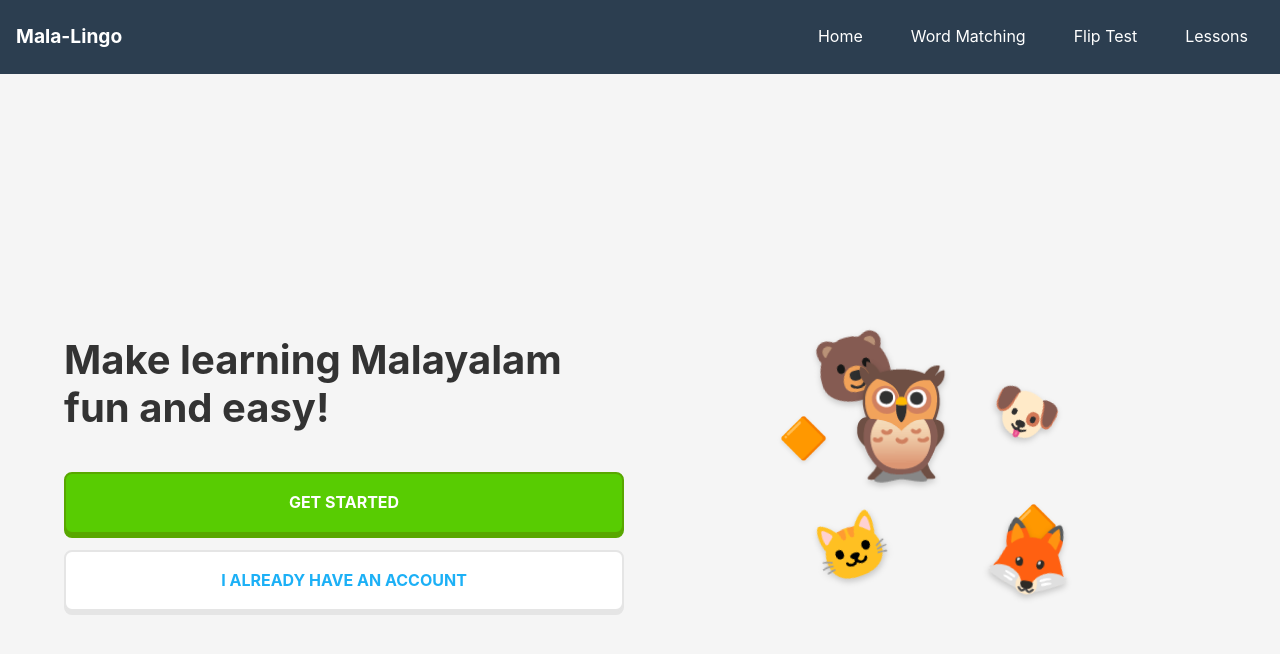
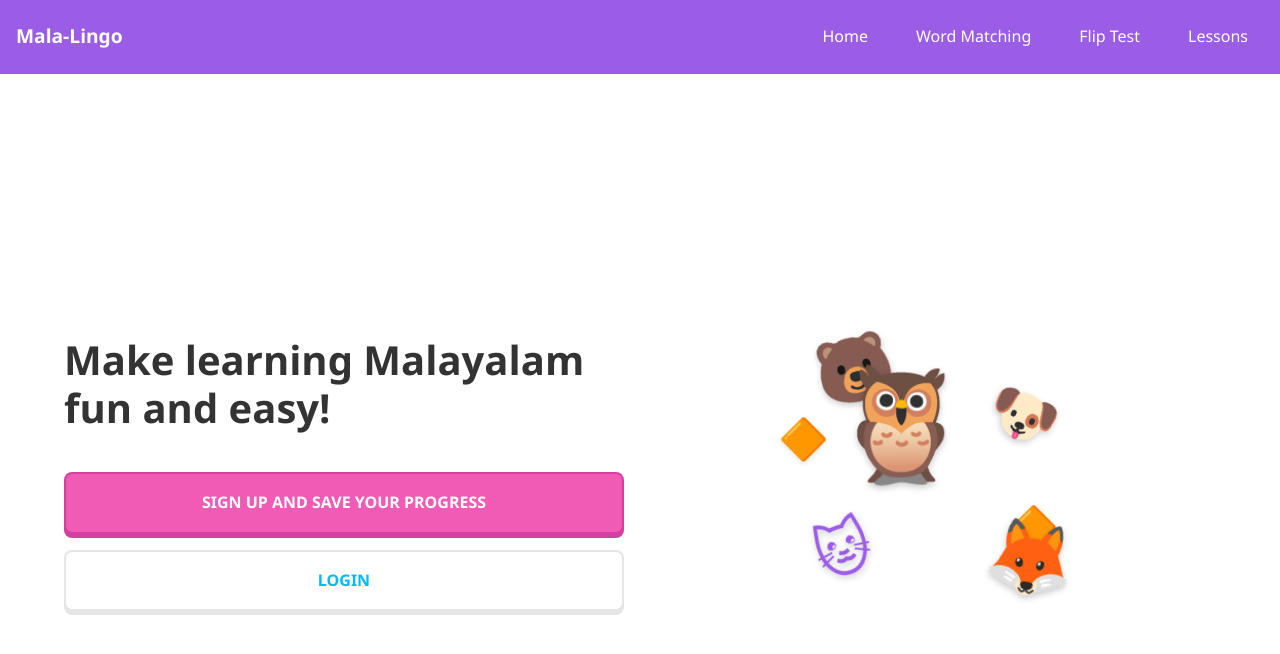
Before and after one commit to rohit-m/mala-lingo, a Vue app in the folder frontend/: page / in a window 1280 px wide. Shown: the top 654 px of the page. Built offline with nearby package versions, Linux system fonts and the light colour scheme; no server answers.

Commit message:
add color palette

```diff
--- a/frontend/src/App.vue
+++ b/frontend/src/App.vue
@@ -59,7 +59,7 @@ const handleLogout = async () => {
 }
 
 .navbar {
-  background-color: #2c3e50;
+  background-color: var(--color-purple);
   padding: 1rem;
   display: flex;
   justify-content: space-between;
@@ -88,7 +88,7 @@ const handleLogout = async () => {
 }
 
 .nav-link:hover {
-  background-color: #34495e;
+  background-color: rgba(255, 255, 255, 0.2);
 }
 
 .logout-btn {
@@ -133,7 +133,7 @@ const handleLogout = async () => {
     right: -250px;
     width: 250px;
     height: 100vh;
-    background-color: #2c3e50;
+    background-color: var(--color-purple);
     padding: 80px 1rem 1rem;
     transition: right 0.3s ease;
     z-index: 101;
--- a/frontend/src/style.css
+++ b/frontend/src/style.css
@@ -1,9 +1,22 @@
 :root {
-  --primary-color: #42b883;
-  --secondary-color: #2c3e50;
-  --text-color: #2c3e50;
-  --background-color: #f5f5f5;
-  --error-color: #dc3545;
+  /* Color palette from the image */
+  --color-purple: #9B5DE5;
+  --color-pink: #F15BB5;
+  --color-yellow: #FEE440;
+  --color-blue: #00BBF9;
+  --color-teal: #00F5D4;
+
+  /* Functional colors */
+  --color-primary: var(--color-pink);
+  --color-primary-dark: #d340a0;
+  --color-secondary: var(--color-blue);
+  --color-secondary-dark: #009ad0;
+  --color-accent: var(--color-yellow);
+  --color-success: var(--color-teal);
+  --color-text: #333;
+  --color-text-light: #666;
+  --color-background: #ffffff;
+  --color-border: #e5e5e5;
 }
 
 * {
@@ -13,11 +26,10 @@
 }
 
 body {
-  font-family: -apple-system, BlinkMacSystemFont, 'Segoe UI', Roboto, Oxygen,
-    Ubuntu, Cantarell, 'Open Sans', 'Helvetica Neue', sans-serif;
+  font-family: 'Nunito', 'Segoe UI', Tahoma, Geneva, Verdana, sans-serif;
+  background-color: var(--color-background);
+  color: var(--color-text);
   line-height: 1.6;
-  color: var(--text-color);
-  background-color: var(--background-color);
 }
 
 h1, h2, h3, h4, h5, h6 {
@@ -26,8 +38,8 @@ h1, h2, h3, h4, h5, h6 {
 }
 
 a {
-  color: var(--primary-color);
   text-decoration: none;
+  color: var(--color-secondary);
 }
 
 a:hover {
@@ -36,13 +48,26 @@ a:hover {
 
 button {
   cursor: pointer;
-  font-family: inherit;
+  border: none;
+  outline: none;
 }
 
 input, button {
   font-size: 1rem;
 }
 
+img {
+  max-width: 100%;
+  height: auto;
+}
+
+.container {
+  width: 100%;
+  max-width: 1200px;
+  margin: 0 auto;
+  padding: 0 1rem;
+}
+
 .error {
-  color: var(--error-color);
+  color: var(--color-primary-dark);
 }
--- a/frontend/src/views/Home.vue
+++ b/frontend/src/views/Home.vue
@@ -5,8 +5,8 @@
         <h1>Make learning Malayalam fun and easy!</h1>
 
         <div class="action-buttons">
-          <router-link to="/signup" class="cta-button primary">GET STARTED</router-link>
-          <router-link to="/login" class="cta-button secondary">I ALREADY HAVE AN ACCOUNT</router-link>
+          <router-link to="/signup" class="cta-button primary">SIGN UP AND SAVE YOUR PROGRESS</router-link>
+          <router-link to="/login" class="cta-button secondary">LOGIN</router-link>
         </div>
       </div>
 
@@ -61,7 +61,7 @@ const authStore = useAuthStore()
 h1 {
   font-size: 2.5rem;
   font-weight: bold;
-  color: #333;
+  color: var(--color-text);
   margin-bottom: 2.5rem;
   line-height: 1.2;
 }
@@ -85,21 +85,21 @@ h1 {
 }
 
 .primary {
-  background-color: #58cc02;
+  background-color: var(--color-pink);
   color: white;
-  border: 2px solid #58a700;
-  box-shadow: 0 4px 0 #58a700;
+  border: 2px solid var(--color-primary-dark);
+  box-shadow: 0 4px 0 var(--color-primary-dark);
 }
 
 .primary:hover {
-  background-color: #61e002;
+  background-color: #f56bbe;
 }
 
 .secondary {
   background-color: white;
-  color: #1cb0f6;
-  border: 2px solid #e5e5e5;
-  box-shadow: 0 4px 0 #e5e5e5;
+  color: var(--color-blue);
+  border: 2px solid var(--color-border);
+  box-shadow: 0 4px 0 var(--color-border);
 }
 
 .secondary:hover {
@@ -139,7 +139,7 @@ h1 {
   right: 40%;
   font-size: 7rem;
   z-index: 5;
-  color: #58cc02;
+  color: var(--color-purple);
 }
 
 .mascot-1 {
@@ -148,6 +148,7 @@ h1 {
   font-size: 4rem;
   transform: rotate(-15deg);
   z-index: 4;
+  color: var(--color-pink);
 }
 
 .mascot-2 {
@@ -156,6 +157,7 @@ h1 {
   font-size: 4.5rem;
   transform: rotate(10deg);
   z-index: 3;
+  color: var(--color-teal);
 }
 
 .mascot-3 {
@@ -164,6 +166,7 @@ h1 {
   font-size: 3.5rem;
   transform: rotate(25deg);
   z-index: 2;
+  color: var(--color-blue);
 }
 
 .mascot-4 {
@@ -172,6 +175,7 @@ h1 {
   font-size: 3.8rem;
   transform: rotate(-20deg);
   z-index: 1;
+  color: var(--color-purple);
 }
 
 .coin {
@@ -179,6 +183,7 @@ h1 {
   font-size: 2.5rem;
   animation: float 3s ease-in-out infinite;
   filter: drop-shadow(0 2px 2px rgba(0, 0, 0, 0.1));
+  color: var(--color-yellow);
 }
 
 .coin-1 {
--- a/frontend/src/views/Login.vue
+++ b/frontend/src/views/Login.vue
@@ -4,24 +4,12 @@
     <form @submit.prevent="handleSubmit" class="login-form">
       <div class="form-group">
         <label for="email">Email</label>
-        <input
-          type="email"
-          id="email"
-          v-model="email"
-          required
-          placeholder="Enter your email"
-        />
+        <input type="email" id="email" v-model="email" required placeholder="Enter your email" />
       </div>
 
       <div class="form-group">
         <label for="password">Password</label>
-        <input
-          type="password"
-          id="password"
-          v-model="password"
-          required
-          placeholder="Enter your password"
-        />
+        <input type="password" id="password" v-model="password" required placeholder="Enter your password" />
       </div>
 
       <div v-if="authStore.error" class="error-message">
@@ -82,50 +70,64 @@ const handleSubmit = async () => {
 
 label {
   font-weight: bold;
+  color: var(--color-text);
 }
 
 input {
   padding: 0.5rem;
-  border: 1px solid #ccc;
+  border: 1px solid var(--color-border);
   border-radius: 4px;
   font-size: 1rem;
 }
 
+input:focus {
+  outline: none;
+  border-color: var(--color-blue);
+  box-shadow: 0 0 0 2px rgba(0, 187, 249, 0.2);
+}
+
 button {
   padding: 0.75rem;
-  background-color: #42b883;
+  background-color: var(--color-pink);
   color: white;
   border: none;
-  border-radius: 4px;
+  border-radius: 8px;
   font-size: 1rem;
   cursor: pointer;
   transition: background-color 0.3s;
+  font-weight: bold;
+  border: 2px solid var(--color-primary-dark);
+  box-shadow: 0 4px 0 var(--color-primary-dark);
 }
 
 button:hover {
-  background-color: #3aa876;
+  background-color: #f56bbe;
 }
 
 button:disabled {
   background-color: #ccc;
   cursor: not-allowed;
+  border-color: #aaa;
+  box-shadow: 0 4px 0 #aaa;
 }
 
 .error-message {
-  color: #dc3545;
+  color: white;
   padding: 0.5rem;
-  background-color: #f8d7da;
+  background-color: var(--color-primary-dark);
   border-radius: 4px;
 }
 
 .signup-link {
   text-align: center;
   margin-top: 1rem;
+  color: var(--color-text-light);
 }
 
 .signup-link a {
-  color: #42b883;
+  color: var(--color-blue);
   text-decoration: none;
+  font-weight: bold;
 }
 
 .signup-link a:hover {
--- a/frontend/src/views/Signup.vue
+++ b/frontend/src/views/Signup.vue
@@ -4,35 +4,18 @@
     <form @submit.prevent="handleSubmit" class="signup-form">
       <div class="form-group">
         <label for="email">Email</label>
-        <input
-          type="email"
-          id="email"
-          v-model="email"
-          required
-          placeholder="Enter your email"
-        />
+        <input type="email" id="email" v-model="email" required placeholder="Enter your email" />
       </div>
 
       <div class="form-group">
         <label for="password">Password</label>
-        <input
-          type="password"
-          id="password"
-          v-model="password"
-          required
-          placeholder="Enter your password"
-        />
+        <input type="password" id="password" v-model="password" required placeholder="Enter your password" />
       </div>
 
       <div class="form-group">
         <label for="confirmPassword">Confirm Password</label>
-        <input
-          type="password"
-          id="confirmPassword"
-          v-model="confirmPassword"
-          required
-          placeholder="Confirm your password"
-        />
+        <input type="password" id="confirmPassword" v-model="confirmPassword" required
+          placeholder="Confirm your password" />
       </div>
 
       <div v-if="error" class="error-message">
@@ -106,50 +89,64 @@ const handleSubmit = async () => {
 
 label {
   font-weight: bold;
+  color: var(--color-text);
 }
 
 input {
   padding: 0.5rem;
-  border: 1px solid #ccc;
+  border: 1px solid var(--color-border);
   border-radius: 4px;
   font-size: 1rem;
 }
 
+input:focus {
+  outline: none;
+  border-color: var(--color-blue);
+  box-shadow: 0 0 0 2px rgba(0, 187, 249, 0.2);
+}
+
 button {
   padding: 0.75rem;
-  background-color: #42b883;
+  background-color: var(--color-pink);
   color: white;
   border: none;
-  border-radius: 4px;
+  border-radius: 8px;
   font-size: 1rem;
   cursor: pointer;
   transition: background-color 0.3s;
+  font-weight: bold;
+  border: 2px solid var(--color-primary-dark);
+  box-shadow: 0 4px 0 var(--color-primary-dark);
 }
 
 button:hover {
-  background-color: #3aa876;
+  background-color: #f56bbe;
 }
 
 button:disabled {
   background-color: #ccc;
   cursor: not-allowed;
+  border-color: #aaa;
+  box-shadow: 0 4px 0 #aaa;
 }
 
 .error-message {
-  color: #dc3545;
+  color: white;
   padding: 0.5rem;
-  background-color: #f8d7da;
+  background-color: var(--color-primary-dark);
   border-radius: 4px;
 }
 
 .login-link {
   text-align: center;
   margin-top: 1rem;
+  color: var(--color-text-light);
 }
 
 .login-link a {
-  color: #42b883;
+  color: var(--color-blue);
   text-decoration: none;
+  font-weight: bold;
 }
 
 .login-link a:hover {
```
